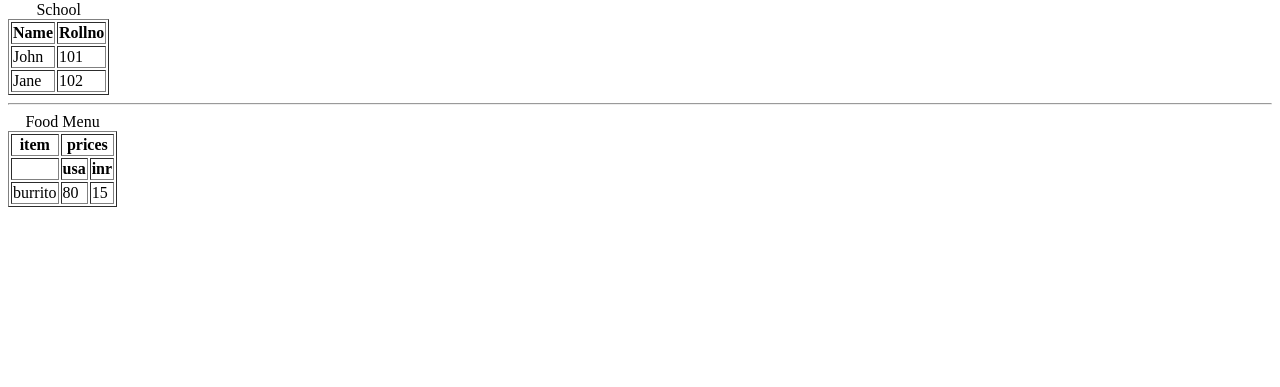
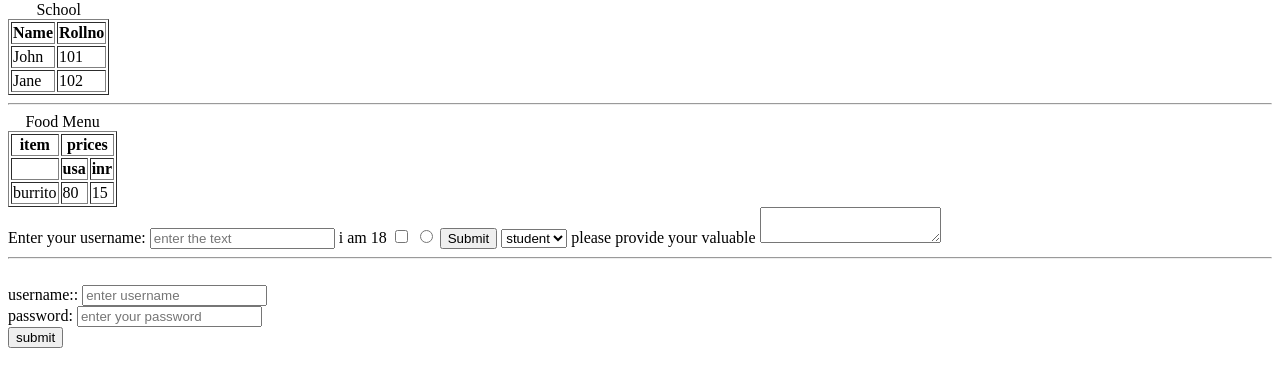
Before and after one commit to adhya47/Html, a plain HTML site: page index.html in a window 1280 px wide. Shown: the part 113-500 px from the top of the page. Drawn offline with Linux system fonts and the light colour scheme.

Commit message:
last phases

```diff
--- a/index.html
+++ b/index.html
@@ -61,6 +61,35 @@
             </td>
         </tr>
     </table>
+    <!-- forms -->
+    <form action="idk">
+        <labels for="oo">Enter your username:</labels>
+        <input type="text" placeholder="enter the text" id="oo" name="username">
+        <label for="age">i am 18</label>
+        <input type="checkbox" name="age" id="age" />
+        <input type="radio" name="friut" id="apple" value="apple">
+        <button>Submit</button>
+        <select name="profession" id="prof">
+            <option value="student">student</option>
+            <option value="dec">ecece</option>
+
+        </select>
+        <label for="feedback">please provide your valuable</label>
+        <textarea id="feedback"></textarea>
+
+    </form>
+    <hr> &nbsp;
+    <form action="idk">
+        <div>
+            <label for="username">username::</label>
+            <input type="text" placeholder="enter username" id="username" name="username">
+        </div>
+        <div>
+            <label for="password">password:</label>
+            <input type="password" placeholder="enter your password" id="password">
+        </div>
+        <button>submit</button>
+    </form>
 </body>
 
 </html>
```
